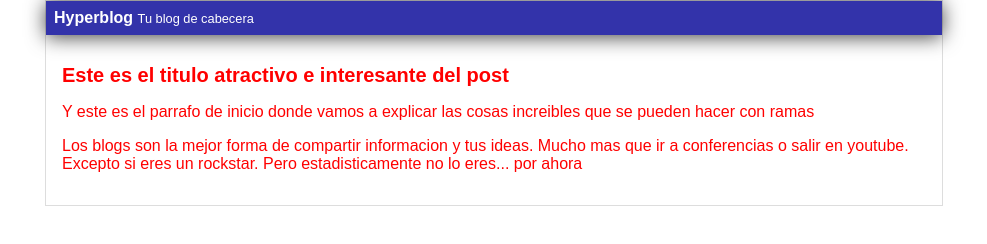
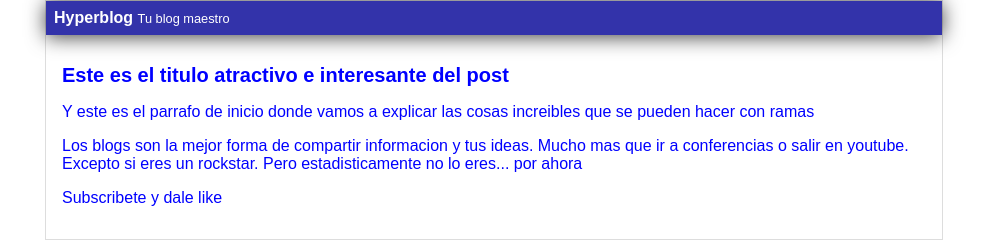
Before and after one commit to luchx88/hyperblog, a plain HTML site: page index.html in a window 1280 px wide. Shown: the whole page, without its empty margins (146-1133 px from the left). Drawn offline with Linux system fonts and the light colour scheme.

Commit message:
Agregue subscripcion, cambie la cabecera maestra y puse todo azul

```diff
--- a/css/estilos.css
+++ b/css/estilos.css
@@ -1,6 +1,6 @@
 body
 {
-    color: red;
+    color: blue;
     text-align: center;
     font-family: Arial, Helvetica, sans-serif;
     font-size: 16px;
--- a/index.html
+++ b/index.html
@@ -11,7 +11,7 @@
     <div id="container">
        <div id="cabecera">
            Hyperblog
-           <span id="tagline">Tu blog de cabecera</span>
+           <span id="tagline">Tu blog maestro</span>
        </div>
         <div id="post">
 
@@ -25,8 +25,10 @@
            </p>
            <p>Los blogs son la mejor forma de compartir informacion
                y tus ideas. Mucho mas que ir a conferencias o salir en youtube.
-               Excepto si eres un rockstar. Pero estadisticamente no lo eres... por ahora </p>
-       </div>
+               Excepto si eres un rockstar. Pero estadisticamente no lo eres... por ahora
+            </p>
+            <p>Subscribete y dale like</p>
+        </div>
 
 
     </div>
```
